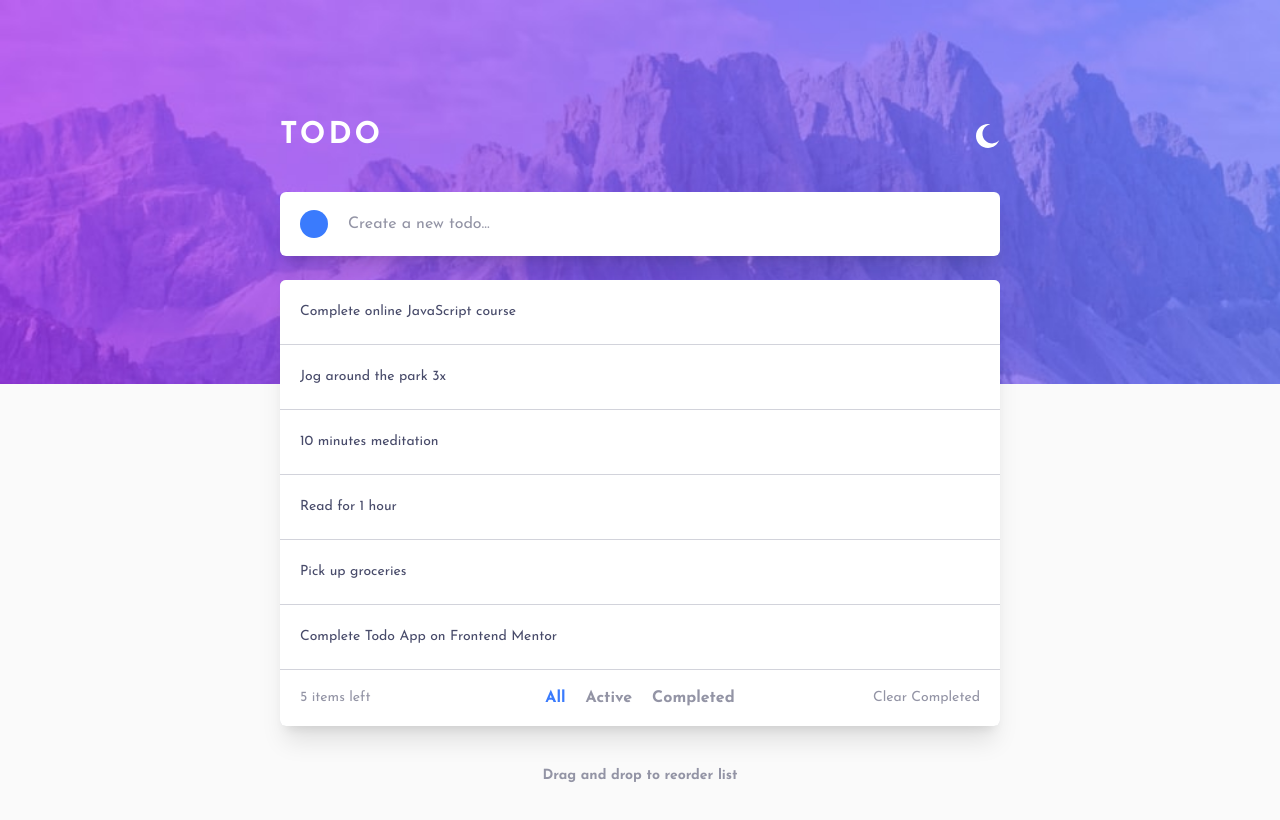
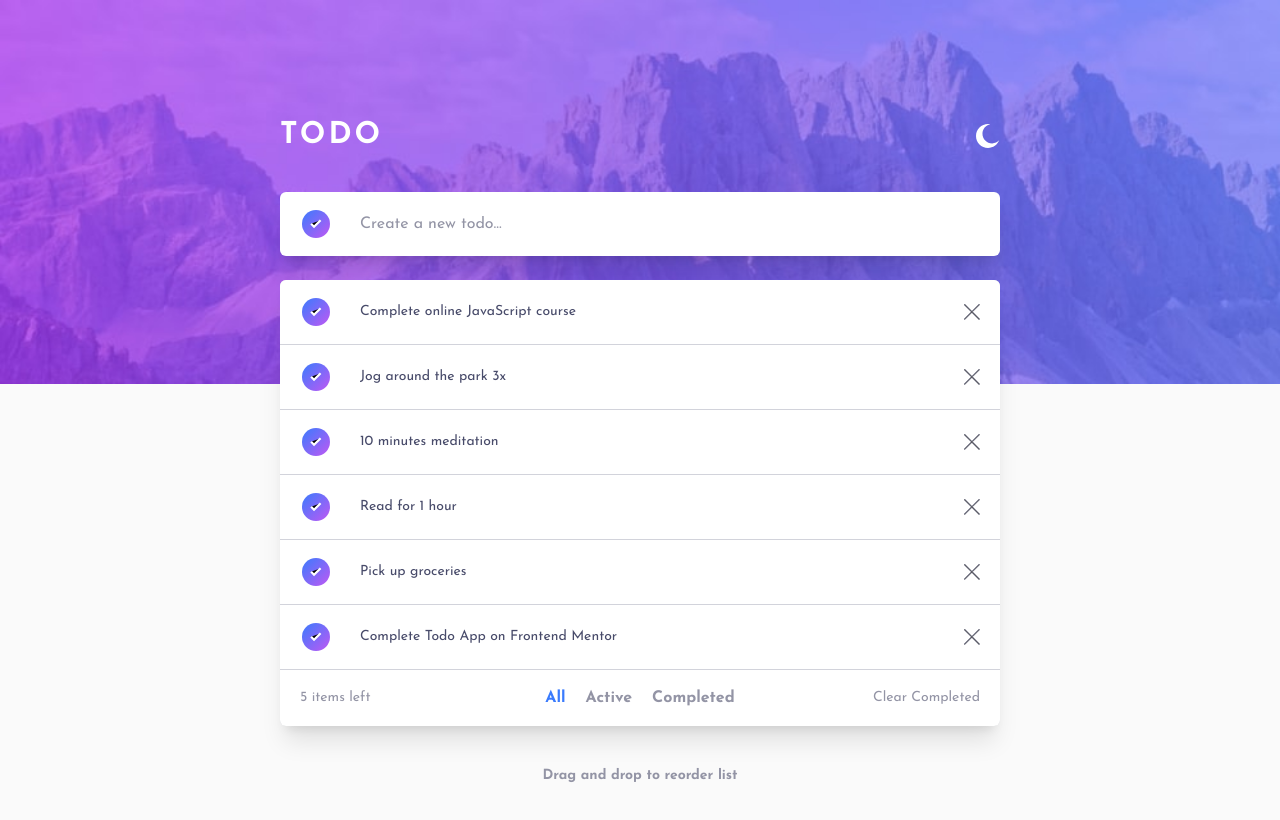
Before and after one commit to john-mirage/todo-app, a React (Vite) app: page / in a window 1280 px wide. Shown: the top 820 px of the page. Built offline with nearby package versions, Linux system fonts and the light colour scheme.

Commit message:
feat(ui): add check inputs and delete buttons

```diff
--- /dev/null
+++ b/src/components/check-circle.tsx
@@ -0,0 +1,9 @@
+function CheckCircle({ className, children }) {
+    return (
+        <div className={className}>
+            {children}
+        </div>
+    )
+}
+
+export default CheckCircle
--- /dev/null
+++ b/src/components/check-input.tsx
@@ -0,0 +1,20 @@
+import IconButton from "@components/icon-button"
+import CheckCircle from "@components/check-circle"
+import CheckIcon from "@components/check-icon"
+
+function CheckInput({ className }) {
+    return (
+        <>
+            <label className={`block w-auto h-auto ${className}`} htmlFor="check-input">
+                <IconButton>
+                    <CheckCircle className="flex w-7 h-7 rounded-full bg-gradient-to-br from-blue to-pink">
+                        <CheckIcon className="w-3 h-3 m-auto stroke-white" />
+                    </CheckCircle>
+                </IconButton>
+            </label>
+            <input className="hidden" type="checkbox" id="check-input" name="check-input" />
+        </>
+    )
+}
+
+export default CheckInput
--- a/src/components/icon-button.tsx
+++ b/src/components/icon-button.tsx
@@ -1,7 +1,7 @@
-function IconButton({ action ,children }) {
+function IconButton({ className, action ,children }) {
     return (
         <button
-            className="relative flex w-12 h-12 rounded-full cursor-pointer -mr-3"
+            className={`relative flex w-12 h-12 rounded-full cursor-pointer ${className}`}
             onClick={action}
         >
             <div className="m-auto">
--- a/src/components/todo-input.tsx
+++ b/src/components/todo-input.tsx
@@ -1,12 +1,14 @@
+import CheckInput from "@components/check-input"
+
 function TodoInput() {
     return (
         <div className="flex flex-row items-center w-full h-16 px-5">
+            <CheckInput className="-ml-2" />
             <input
-                className="flex-1 order-2 py-2 px-5 outline-none transition-colors text-light-textPrimary dark:text-dark-textPrimary bg-light-foreground dark:bg-dark-foreground placeholder:text-light-textSecondary dark:placeholder:text-dark-textSecondary"
+                className="flex-1 py-2 px-5 outline-none transition-colors text-light-textPrimary dark:text-dark-textPrimary bg-light-foreground dark:bg-dark-foreground placeholder:text-light-textSecondary dark:placeholder:text-dark-textSecondary"
                 type="text"
                 placeholder="Create a new todo..."
             />
-            <button className="order-1 flex-shrink-0 flex-grow-0 w-7 h-7 rounded-full bg-blue"></button>
         </div>
     )
 }
--- a/src/components/todo.tsx
+++ b/src/components/todo.tsx
@@ -1,11 +1,19 @@
+import CheckInput from "@components/check-input"
+import IconButton from "@components/icon-button"
+import CrossIcon from "@components/cross-icon"
+
 interface Props {
     label: string;
 }
 
 function Todo({ label }: Props) {
     return (
-        <div className="flex flex-row justify-between items-center w-full h-16 bg-light-foreground dark:bg-dark-foreground px-5 mb-px last:mb-0">
-            <p className="text-sm font-normal text-light-textPrimary dark:text-dark-textPrimary">{label}</p>
+        <div className="flex flex-row items-center w-full h-16 bg-light-foreground dark:bg-dark-foreground px-5 mb-px last:mb-0">
+            <CheckInput className="-ml-2"/>
+            <p className="text-sm font-normal text-light-textPrimary dark:text-dark-textPrimary ml-5">{label}</p>
+            <IconButton className="ml-auto -mr-4">
+                <CrossIcon className="w-4 h-4 stroke-light-textSecondary dark:stroke-dark-textSecondary" />
+            </IconButton>
         </div>
     )
 }
--- a/src/components/top-app-bar.tsx
+++ b/src/components/top-app-bar.tsx
@@ -12,7 +12,7 @@ function TopAppBar({ isDarkMode, setIsDarkMode }: Props) {
         <header className="absolute z-50 top-0 left-0 flex w-full h-20 lg:h-40">
             <div className="flex flex-row justify-between items-center w-full h-auto mt-auto px-5 md:w-desktopTodo md:mx-auto md:px-0">
                 <h2 className="text-3xl font-bold tracking-widest uppercase text-white">todo</h2>
-                <IconButton action={() => setIsDarkMode(!isDarkMode)}>
+                <IconButton className="-mr-3" action={() => setIsDarkMode(!isDarkMode)}>
                     {isDarkMode
                         ? <SunIcon className="w-6 h-6 fill-white" />
                         : <MoonIcon className="w-6 h-6 fill-white" />
```
